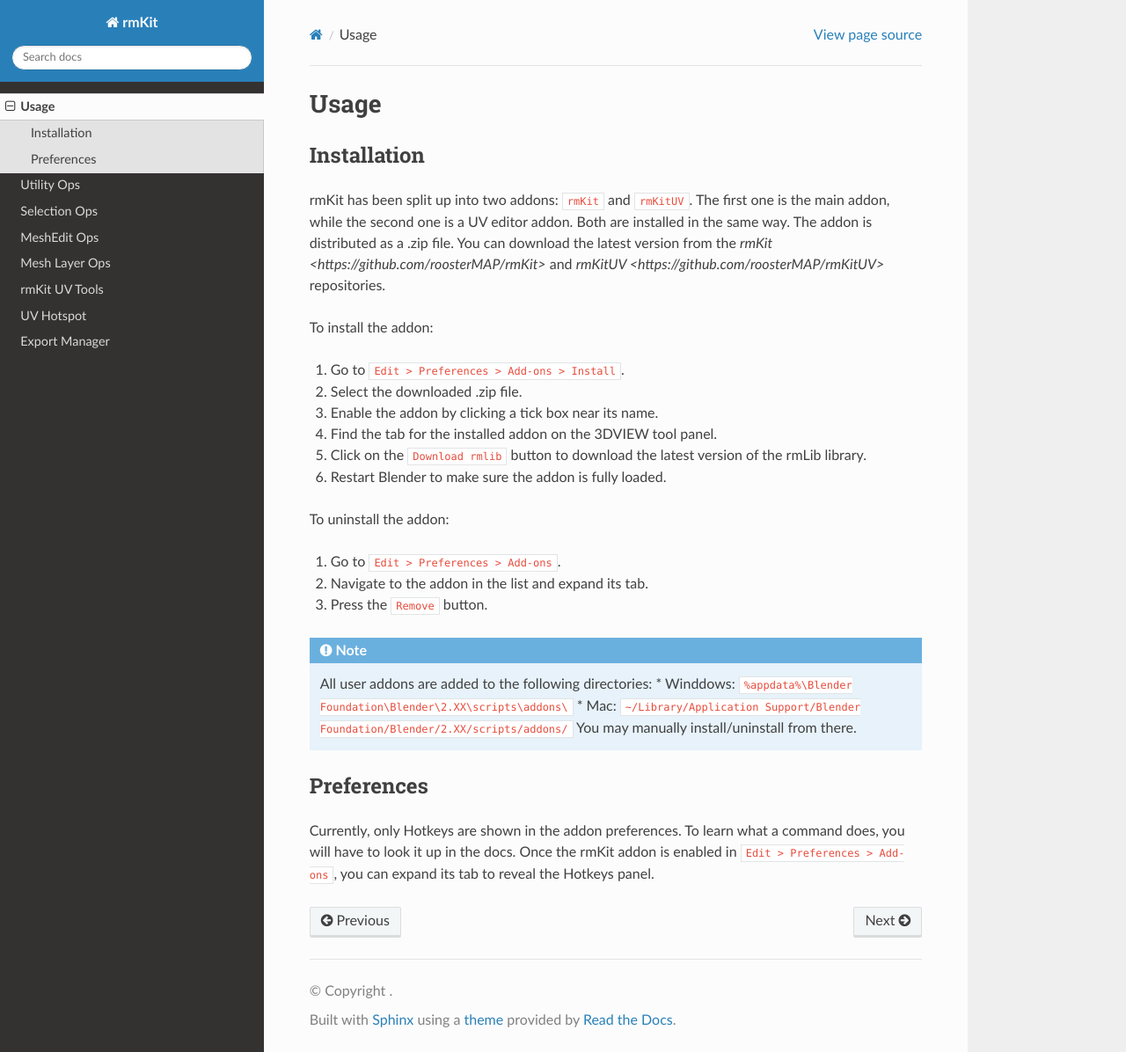
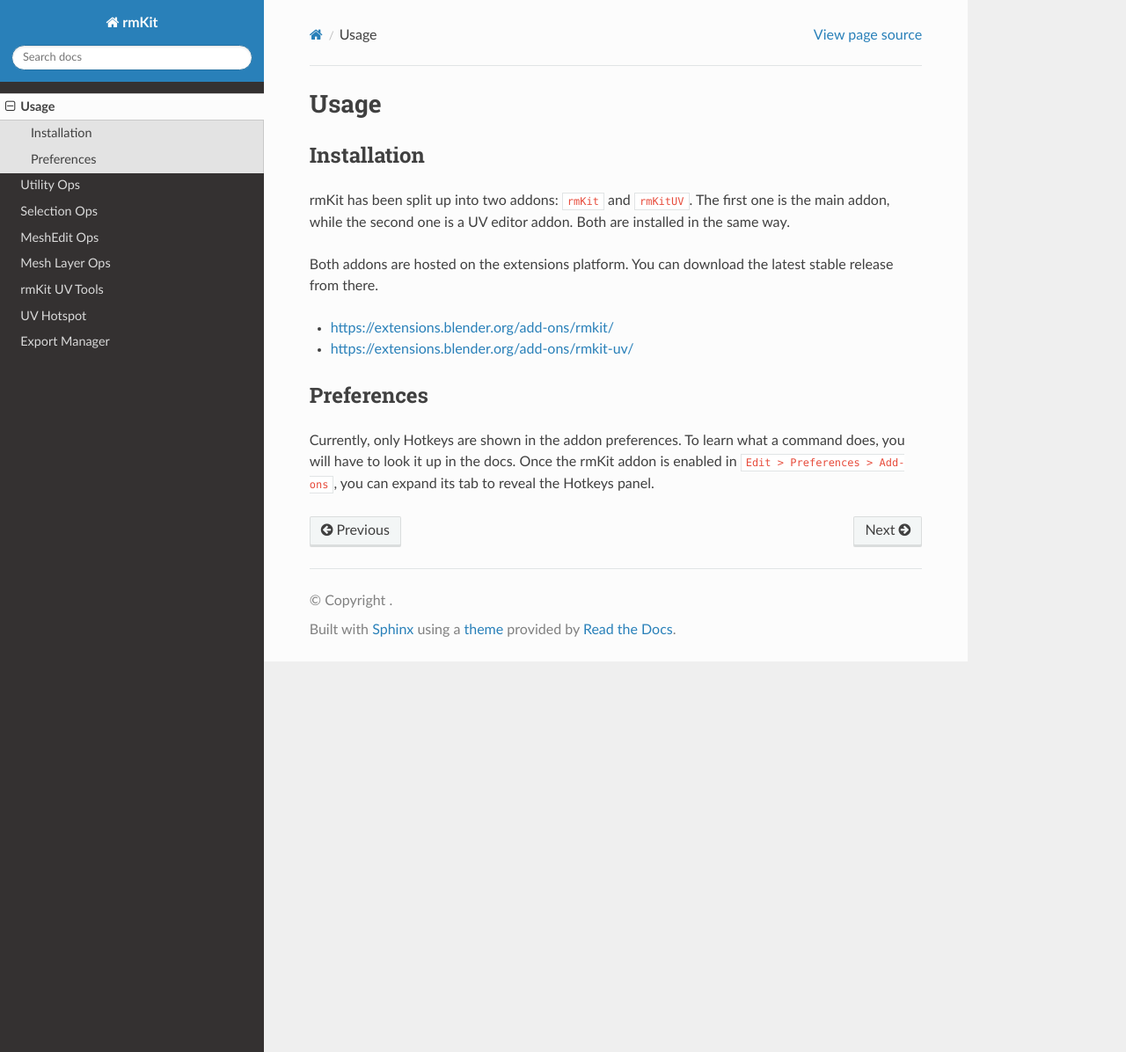
Before and after one commit to roosterMAP/rmKit-docs, a Sphinx documentation site: the page built from docs/source/usage.rst, in a window 1280 px wide and 1196 px high. Shown: the whole window at 88% size. Built offline with Sphinx 7.4.7 and the Read the Docs theme 3.1.0, drawn with Linux system fonts in a browser that asks for light colours.

Commit message:
update
no notes

```diff
--- a/docs/source/export.rst
+++ b/docs/source/export.rst
@@ -26,3 +26,7 @@
 	You can see that each string starting with a ``$`` is provided by blender. The rest is inserted on a per character basis.
 	In this case, each export item is exported in the same dir as the current .blend file and the fbx filename is the scene name, followed by an underscore, followed by the export item name.
 	This pattern can be customized by the user. For example, if you want to export all fbx's to a subdir called ``work`` and omit the scene name from the filename it could change to ``$SceneDir\work\$ObjectName``.
+
+.. note::
+	The export manager is only available as a separate addon. It is not included in the main rmKit or rmKitUV extensions.
+	Find it here: https://github.com/roosterMAP/rmKit_export
--- a/docs/source/usage.rst
+++ b/docs/source/usage.rst
@@ -7,29 +7,12 @@
 ------------
 
 rmKit has been split up into two addons: ``rmKit`` and ``rmKitUV``. The first one is the main addon, while the second one is a UV editor addon. Both are installed in the same way.
-The addon is distributed as a .zip file. You can download the latest version from the `rmKit <https://github.com/roosterMAP/rmKit>` and `rmKitUV <https://github.com/roosterMAP/rmKitUV>` repositories.
 
-To install the addon:
+Both addons are hosted on the extensions platform. You can download the latest stable release from there.
 
-#. Go to ``Edit > Preferences > Add-ons > Install``.
-#. Select the downloaded .zip file.
-#. Enable the addon by clicking a tick box near its name.
-#. Find the tab for the installed addon on the 3DVIEW tool panel.
-#. Click on the ``Download rmlib`` button to download the latest version of the rmLib library.
-#. Restart Blender to make sure the addon is fully loaded.
+* https://extensions.blender.org/add-ons/rmkit/
+* https://extensions.blender.org/add-ons/rmkit-uv/
 
-To uninstall the addon:
-
-#. Go to ``Edit > Preferences > Add-ons``.
-#. Navigate to the addon in the list and expand its tab.
-#. Press the ``Remove`` button.
-
-
-.. note::
-	All user addons are added to the following directories:
-	* Winddows: ``%appdata%\Blender Foundation\Blender\2.XX\scripts\addons\``
-	* Mac: ``~/Library/Application Support/Blender Foundation/Blender/2.XX/scripts/addons/``
-	You may manually install/uninstall from there.
 
 
 Preferences
```
